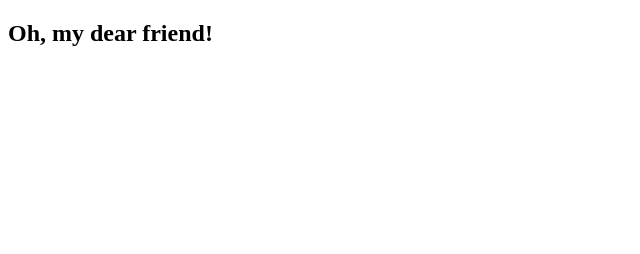
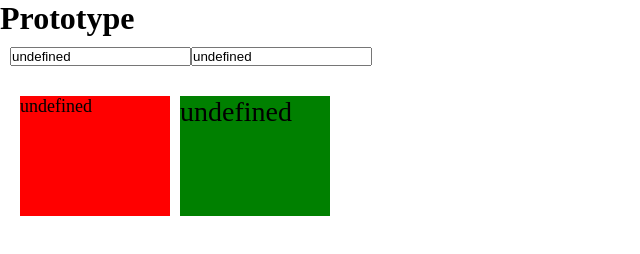
Before and after one commit to sere9ka/myHardLessons, a plain HTML site: page index.html in a window 1280 px wide. Shown: the whole page, without its empty margins (0-640 px from the left). Drawn offline with Linux system fonts and the light colour scheme.

Commit message:
добавление исходников

```diff
--- /dev/null
+++ b/css/style.css
@@ -0,0 +1,19 @@
+* {
+    margin: 0;
+    padding: 0;
+    box-sizing: border-box;
+}
+.forInputs {
+    display: flex;
+    justify-content: space-between;
+    max-width: 360px;
+    width: 100%;
+    padding: 10px;
+}
+.forblocks {
+    display: flex;
+    justify-content: space-between;
+    max-width: 350px;
+    width: 100%;
+    padding: 20px;
+}
--- a/index.html
+++ b/index.html
@@ -4,10 +4,19 @@
     <meta charset="UTF-8">
     <meta http-equiv="X-UA-Compatible" content="IE=edge">
     <meta name="viewport" content="width=device-width, initial-scale=1.0">
-    <title>HardLessons</title>
-    <script src="./main.js" defer></script>
+    <link rel="shortcut icon" href="favicon.ico" type="image/x-icon">
+    <title>Document</title>
+    <link rel="stylesheet" href="./css/style.css">
+    <script src="./js/script.js" defer></script>
 </head>
 <body>
-    <h2>Oh, my dear friend!</h2>
+    <h1>Prototype</h1>
+    <div class="forInputs">
+        <input type="text" class="forblock forblock1">
+        <input type="text" class="forblock forblock2">
+    </div>
+    <div class="forblocks">
+
+    </div>
 </body>
 </html>
--- /dev/null
+++ b/js/script.js
@@ -0,0 +1,65 @@
+'use strict'
+
+const forBlocks = document.querySelector('.forblocks')
+const inputOne = document.querySelector('.forblock1')
+const inputTwo = document.querySelector('.forblock2')
+
+inputOne.value = localStorage.textdiv;
+inputTwo.value = localStorage.textp;
+
+
+const DomElement = function (selectorClass, height, width, bg, fontSize) {
+    this.selectorClass = selectorClass,
+        this.height = 'height: ' + height + ';',
+        this.width = 'width: ' + width + ';',
+        this.bg = 'background: ' + bg + ';',
+        this.fontSize = 'font-size: ' + fontSize + ';'
+}
+
+DomElement.prototype.createNewElement = function () {
+    const newDiv = document.createElement('div');
+    const newP = document.createElement('p');
+    const selectorArr = this.selectorClass.slice();
+    const divClass = selectorArr.slice(1)
+    const selector = selectorArr[0];
+    const getElement = function () {
+        if (selector == '.') {
+            newDiv.classList.add(divClass);
+            return newDiv;
+        } else if (selector == '#') {
+            newP.setAttribute('id', divClass);
+            return newP;
+        }
+    }
+    const newElement = getElement()
+
+    if (newElement == newDiv) {
+        newElement.style.cssText = this.height + this.width + this.bg + this.fontSize
+        forBlocks.append(newElement)
+    } else if (newElement == newP) {
+        newElement.style.cssText = this.height + this.width + this.bg + this.fontSize
+        forBlocks.append(newElement)
+    }
+}
+const BlockElement1 = new DomElement('.block', '120px', '150px', 'red', '18px')
+const BlockElement2 = new DomElement('#block', '120px', '150px', 'green', '28px')
+
+const editElement = function () {
+    const elementDiv = forBlocks.querySelector('div')
+    const elementP = forBlocks.querySelector('p')
+
+    elementDiv.textContent = inputOne.value
+    elementP.textContent = inputTwo.value
+
+    localStorage.textdiv = elementDiv.textContent
+    localStorage.textp = elementP.textContent
+
+}
+
+inputOne.addEventListener('input', editElement)
+inputTwo.addEventListener('input', editElement)
+
+BlockElement1.createNewElement()
+BlockElement2.createNewElement()
+
+editElement()
--- a/main.js
+++ /dev/null
@@ -1,14 +0,0 @@
-let num = 266219;
-let numStr = String(num)
-let result = 1;
-
-for (i = 0; i < numStr.length; i++) {
-    result = result * Number(numStr[i])
-}
-
-console.log(result);
-
-resultDeg = result ** 3
-resultDegStr = String(resultDeg)
-
-console.log(resultDegStr.substr(0, 2));
```
Also changed, not shown: favicon.ico (added), 1 other file.
